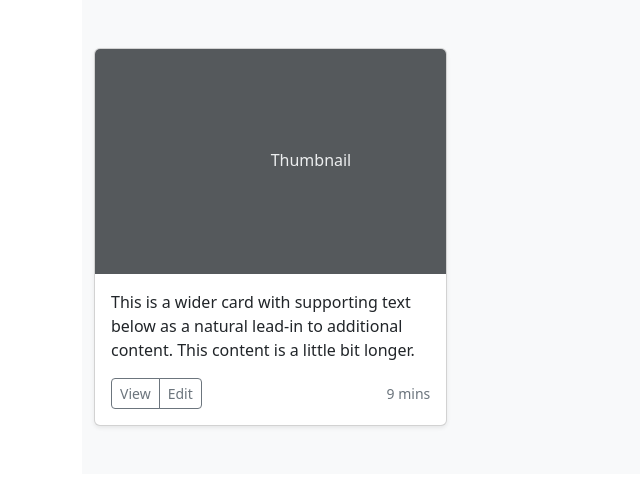
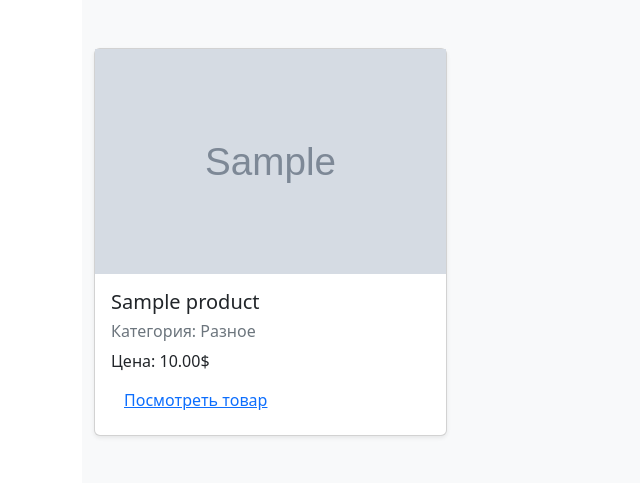
Before and after one commit to kanat1390/laboratornaya_56_atygayev_kanat, a Django app: page / in a window 1280 px wide. Shown: the part 72-555 px from the top of the page, without its empty margins (0-640 px from the left). Run offline with Django 4.2, Linux system fonts and the light colour scheme; tables that the repository leaves empty hold one stand-in row (values such as "Sample post"); grey boxes marked "Sample" are stand-in pictures.

Commit message:
Добавлена обработка дефолтной картинки на странице отображения всех товаров

```diff
--- a/src/shop/models.py
+++ b/src/shop/models.py
@@ -16,5 +16,8 @@ class Product(models.Model):
     qty = models.PositiveIntegerField(default=0, null=False, blank=False)
     price = models.DecimalField(max_digits=7, decimal_places=2, default=0.00)
 
+    def display_price(self):
+        return f'{self.price}$'
+
     def __str__(self):
         return self.name
--- a/src/shop/templates/shop/product_list.html
+++ b/src/shop/templates/shop/product_list.html
@@ -1,34 +1,36 @@
 {% extends 'base.html' %}
 
 {% block content %}
+{% for product in product_list %}
 <div class="album py-5 bg-light">
     <div class="container">
 
         <div class="row row-cols-1 row-cols-sm-2 row-cols-md-3 g-3">
             <div class="col">
                 <div class="card shadow-sm">
+                    {% if not product.image %}
                     <svg class="bd-placeholder-img card-img-top" width="100%" height="225"
                         xmlns="http://www.w3.org/2000/svg" role="img" aria-label="Placeholder: Thumbnail"
                         preserveAspectRatio="xMidYMid slice" focusable="false">
-                        <title>Placeholder</title>
+                        <title>{{ product.name }}</title>
                         <rect width="100%" height="100%" fill="#55595c"></rect><text x="50%" y="50%" fill="#eceeef"
-                            dy=".3em">Thumbnail</text>
+                            dy=".3em"></text>
                     </svg>
-
+                    {% else %}
+                    <img src="{{product.image.url}}" alt="{{product.name}}" width="100%" height="225">
+                    {% endif %}
                     <div class="card-body">
-                        <p class="card-text">This is a wider card with supporting text below as a natural lead-in to
-                            additional content. This content is a little bit longer.</p>
-                        <div class="d-flex justify-content-between align-items-center">
-                            <div class="btn-group">
-                                <button type="button" class="btn btn-sm btn-outline-secondary">View</button>
-                                <button type="button" class="btn btn-sm btn-outline-secondary">Edit</button>
-                            </div>
-                            <small class="text-muted">9 mins</small>
-                        </div>
+                        <h5 class="card-title">{{ product.name }}</h5>
+                        <h6 class="card-subtitle mb-2 text-muted mt-2">Категория: {{ product.get_category_display }}
+                        </h6>
+                        <p class="mb-2">Цена: {{product.display_price}}</p>
+                        <a href="#" class="btn btn-link">Посмотреть товар</a>
                     </div>
                 </div>
             </div>
         </div>
     </div>
 </div>
+</div>
+{% endfor%}
 {% endblock content %}
```
Also changed, not shown: src/media_root/products/images/samsung.jpg (added).
